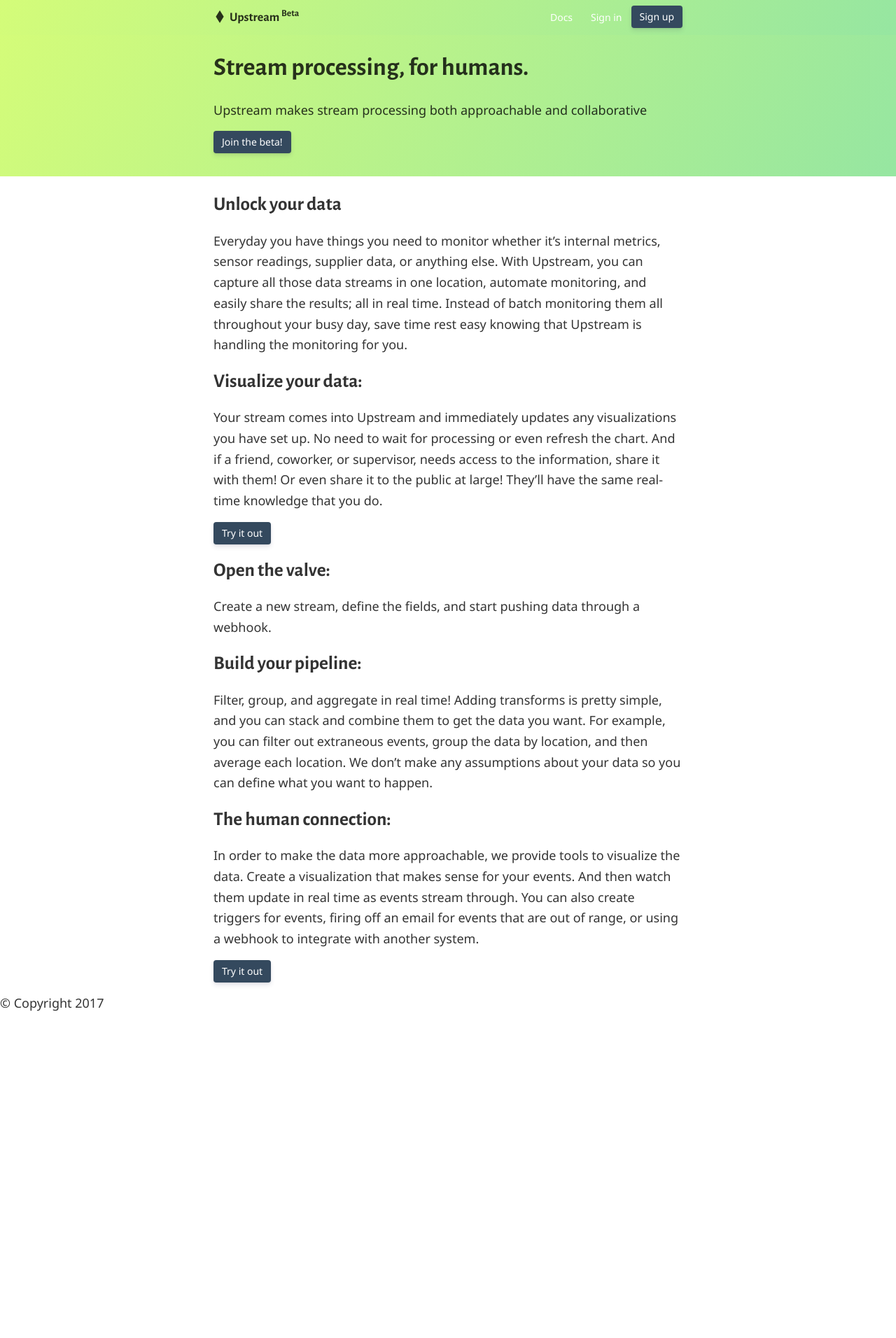
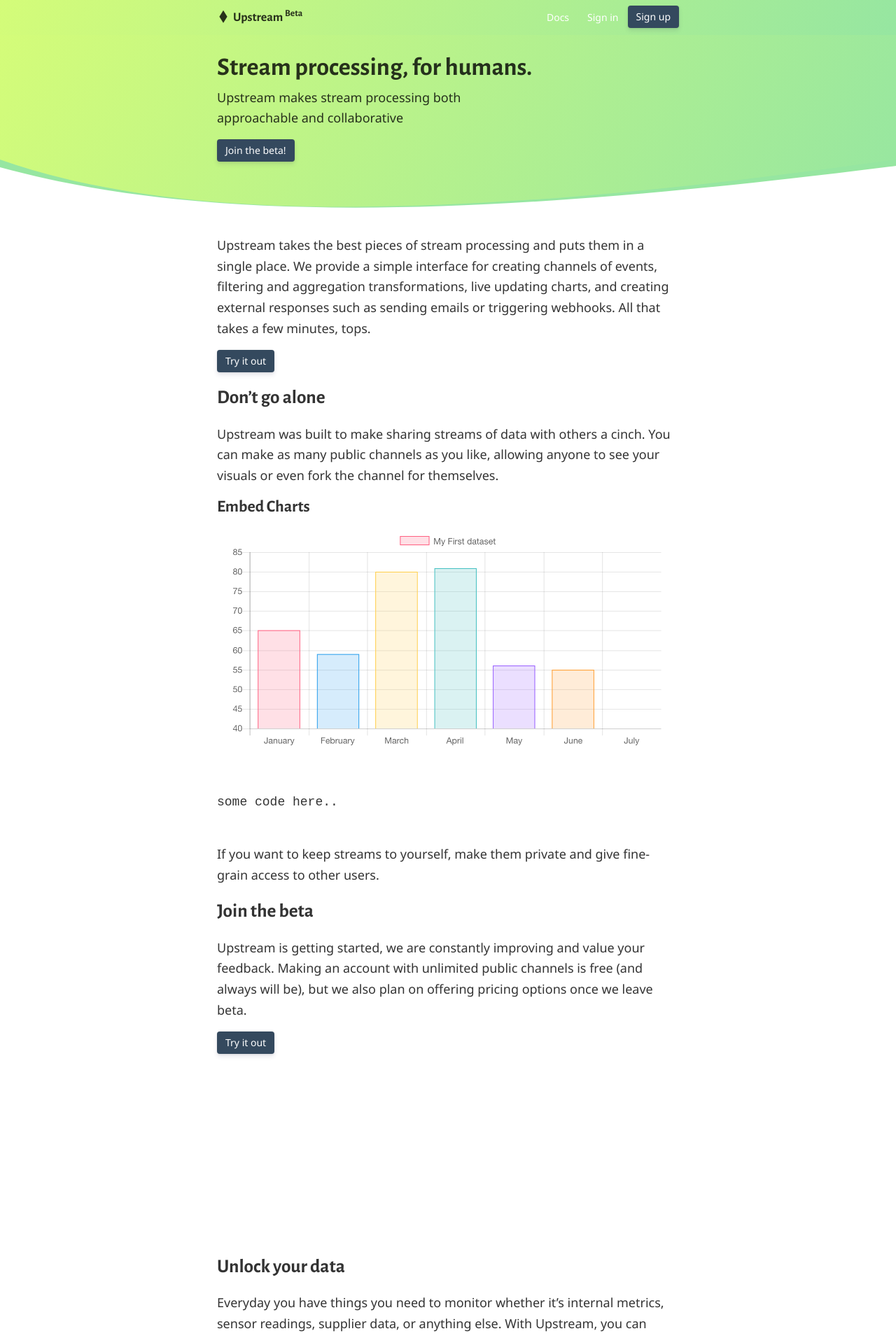
Before and after one commit to micahjon/upstream, a Jekyll site: the page built from index.html, in a window 1280 px wide. Shown: the top 1912 px of the page at 70% size. Built offline with Jekyll 4.4.1, drawn with Linux system fonts in a browser that asks for light colours; the list of posts is cut into pages by our own code; before the commit the page ends 1463 px from its top, so only the background shows below that.

Commit message:
Increase gutter size. Add SVG separator

```diff
--- a/assets/css/bootstrap.scss
+++ b/assets/css/bootstrap.scss
@@ -31,6 +31,8 @@
 // $btn-primary-border: 	darken($brand-primary, 6.5%);
 //
 //
+
+$grid-gutter-width: 40px;
 
 // Reset and dependencies
 @import "../../node_modules/bootstrap-sass/assets/stylesheets/bootstrap/normalize";
--- a/assets/css/style.css
+++ b/assets/css/style.css
@@ -79,9 +79,40 @@
 	}
 }
 
-/* top homepage section */
-.home-section-1 {
+/* homepage sections */
+.home-section--1 {
 	background-image: linear-gradient(120deg, #d4fc79 0%, #96e6a1 100%);
-	padding-bottom: 1em;
+	padding-bottom: 3em;
+}
+.home-section--white p {
+
+}
+.home-separator {
+	display: block;
+	background: transparent;
+	transform: scale(-1,1);
+	height: 2em;
+	margin-top: -2em;
 	margin-bottom: 1em;
 }
+@media (min-width: 600px) {
+	.home-section--1 {
+		padding-bottom: 4em;
+	}
+	.home-separator {
+		height: 3em;
+		margin-top: -3em;
+	}
+}
+@media (min-width: 1000px) {
+	.home-separator {
+		height: 4em;
+		margin-top: -4em;
+	}
+}
+@media (min-width: 1200px) {
+	.home-separator {
+		height: 5em;
+		margin-top: -5em;
+	}
+}
--- a/index.html
+++ b/index.html
@@ -1,14 +1,49 @@
 ---
 isFluid: true
 ---
-<div class="home-section-1">
+<div class="home-section--1">
 	<div class="container">
 		<h1>Stream processing, for&nbsp;humans.</h1>
-		<p>Upstream makes stream processing both approachable and collaborative</p>
+		<p style="margin-top: -1em; max-width: 400px;">Upstream makes stream processing both approachable and collaborative</p>
 		<p><a href="#" class="btn btn-primary">Join the beta!</a></p>
 	</div>
 </div>
-<div class="home-section-2">
+
+<svg class="home-separator" width="100%" viewBox="0 0 100 100" preserveAspectRatio="none">
+		<path d="M0 0 C 50 100 80 100 100 0 L 100 101 0 101 Z" fill="#96e6a1"></path><path d="M0 10 C 50 100 80 100 103 0 L 100 101 0 101 Z" fill="#fff"></path>
+</svg>
+
+<!-- <svg class="home-separator" width="100%" viewBox="0 0 100 100" preserveAspectRatio="none">
+		<path d="M0 0 C 50 100 80 100 100 0 L 100 101 0 101 Z" fill="#fff"></path>
+</svg> -->
+
+<!-- <svg class="home-separator" width="100%" viewBox="0 0 100 100" preserveAspectRatio="none">
+	<path d="M0 100 C 20 0 50 0 100 100 L 100 -1 0 -1 Z" fill="#fff"></path>
+</svg> -->
+
+<div class="home-section home-section--white">
+	<div class="container">
+		<p>Upstream takes the best pieces of stream processing and puts them in a single place. We provide a simple interface for creating channels of events, filtering and aggregation transformations, live updating charts, and creating external responses such as sending emails or triggering webhooks. All that takes a few minutes, tops.
+		</p>
+		<p><a href="#" class="btn btn-primary">Try it out</a></p>
+		<h2>Don’t go alone</h2>
+		<p>Upstream was built to make sharing streams of data with others a cinch. You can make as many public channels as you like, allowing anyone to see your visuals or even fork the channel for themselves.</p>
+		<h3>Embed Charts</h3>
+		<img src="/upstream/assets/chart.png">
+		<pre><code>
+some code here..
+		</code></pre>
+		<p>If you want to keep streams to yourself, make them private and give fine-grain access to other users.</p>
+		<h2>Join the beta</h2>
+		<p>Upstream is getting started, we are constantly improving and value your feedback. Making an account with unlimited public channels is free (and always will be), but we also plan on offering pricing options once we leave beta.</p>
+		<p><a href="#" class="btn btn-primary">Try it out</a></p>
+
+	</div>
+</div>
+<br><br><br>
+<br><br><br>
+<br><br><br>
+<div class="home-section home-section--white">
 	<div class="container">
 		<h2>Unlock your data</h2>
 		<p>Everyday you have things you need to monitor whether it’s internal metrics, sensor readings, supplier data, or anything else. With Upstream, you can capture all those data streams in one location, automate monitoring, and easily share the results; all in real time. Instead of batch monitoring them all throughout your busy day, save time rest easy knowing that Upstream is handling the monitoring for you.</p>
@@ -17,7 +52,7 @@
 		<p><a href="#" class="btn btn-primary">Try it out</a></p>
 	</div>
 </div>
-<div class="home-section-3">
+<div class="home-section home-section--white">
 	<div class="container">
 		<h2>Open the valve:</h2>
 		<p>Create a new stream, define the fields, and start pushing data through a webhook. </p>
```
Also changed, not shown: assets/chart.png (added), assets/css/bootstrap.css.
